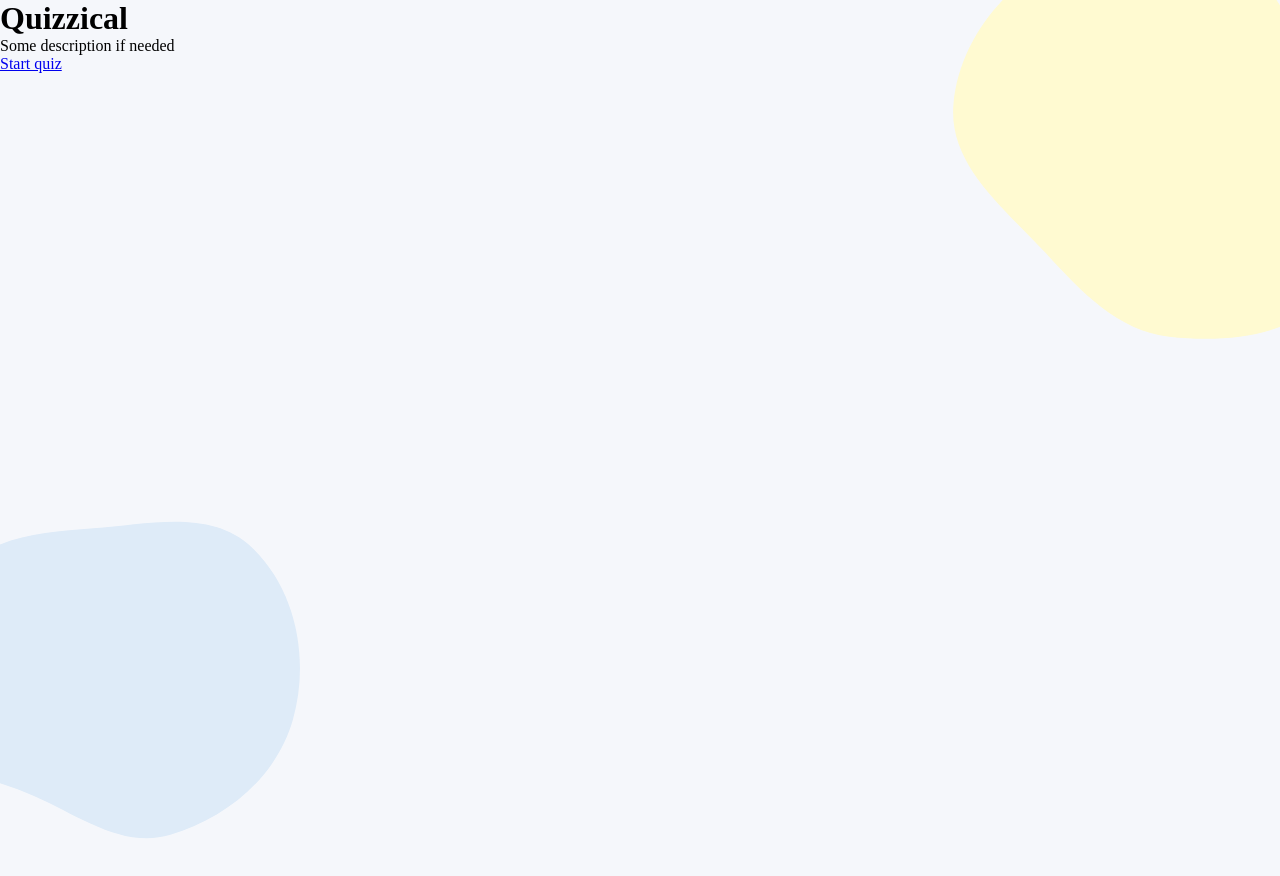
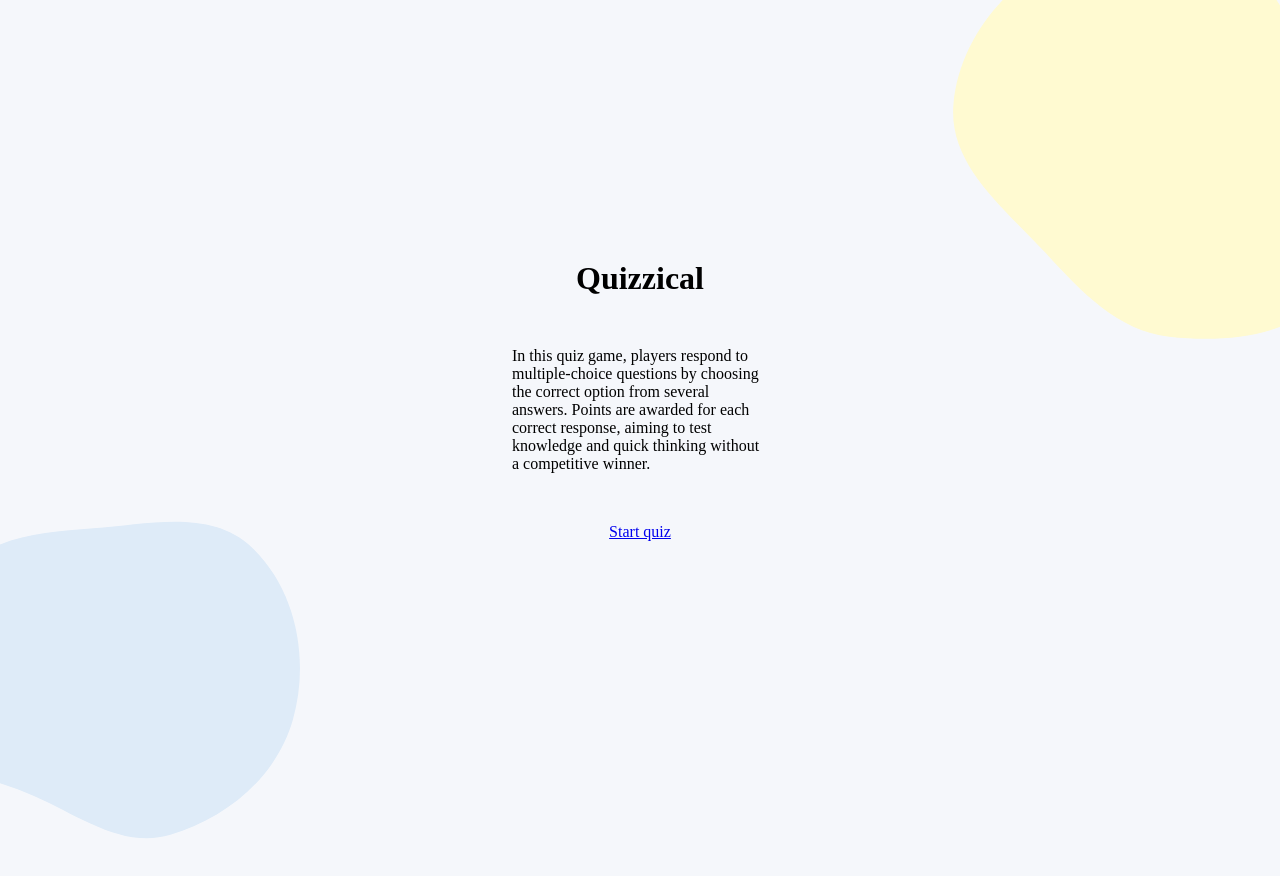
Before and after one commit to IreneTernovets/Quizzical, a React (Create React App) app: page / in a window 1280 px wide. Shown: the top 876 px of the page. Built offline with nearby package versions, Linux system fonts and the light colour scheme.

Commit message:
style to main

```diff
--- a/src/App.css
+++ b/src/App.css
@@ -32,3 +32,17 @@ body {
   top: -60px;
   right: -60px;
 }
+
+main {
+ display: flex;
+ flex-direction: column;
+ align-items: center;
+ justify-content: center;
+ height: 100vh;
+
+}
+
+.quiz-desc {
+  max-width: 20%;
+  margin: 50px auto;
+}
--- a/src/App.js
+++ b/src/App.js
@@ -4,13 +4,17 @@ import Background from './components/Background';
 
 function App() {
   return (
-    <main>
-      <Background>
-      <h1>Quizzical</h1>
-      <p>Some description if needed</p>
+
+    <Background>
+      <main>
+        <h1>Quizzical</h1>
+        <p className='quiz-desc'>In this quiz game, players respond to multiple-choice questions
+          by choosing the correct option from several answers. Points are awarded for each correct response,
+          aiming to test knowledge and quick thinking without a competitive winner.</p>
         <Link to="/quiz">Start quiz</Link>
-        </Background>
-    </main>
+      </main>
+    </Background>
+
   )
 }
 
```
